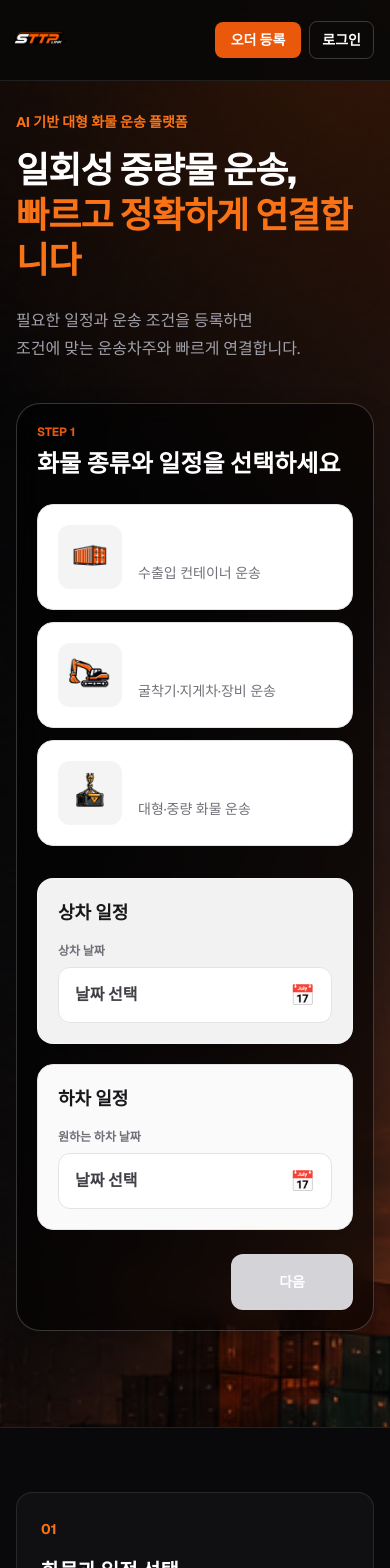
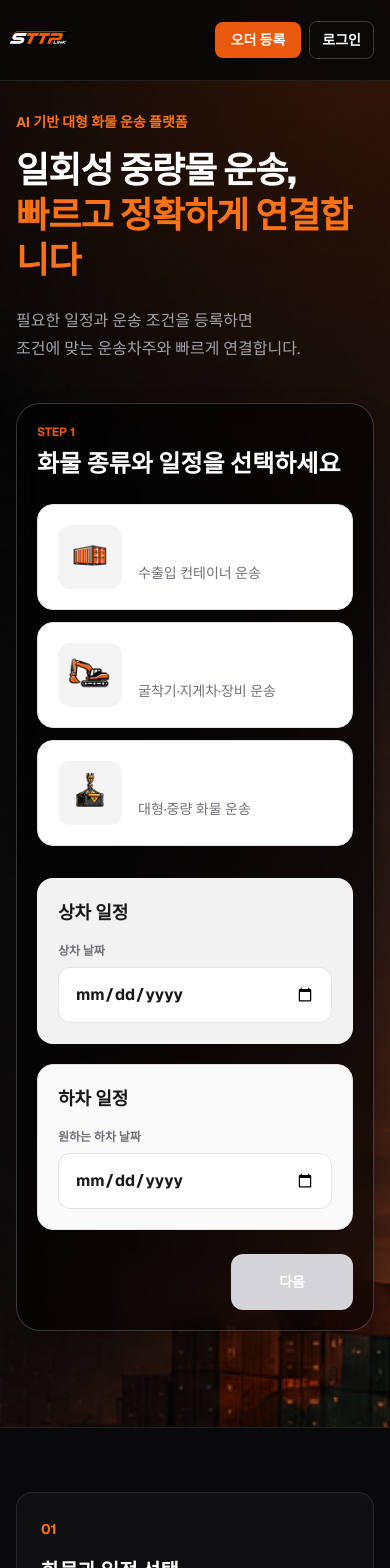
Before and after one commit to sttplink-phew/sttplink, a Next.js app: page / in a window 390 px wide. Shown: the top 1568 px of the page. Built offline with nearby package versions, Linux system fonts and the light colour scheme; no server answers.

Commit message:
fix mobile date picker and update order price

```diff
--- a/src/app/page.tsx
+++ b/src/app/page.tsx
@@ -149,28 +149,13 @@ function DatePickerField({
         {label}
       </span>
 
-      <button
-        type="button"
-        onClick={openCalendar}
-        className={`flex h-14 w-full items-center justify-between rounded-xl border px-4 text-left font-bold transition ${
-          value
-            ? "border-orange-500 bg-orange-50 text-orange-700"
-            : "border-zinc-200 bg-white text-zinc-700 hover:border-orange-400"
-        }`}
-      >
-        <span>{formatSimpleDate(value)}</span>
-        <span className="text-xl" aria-hidden="true">
-          📅
-        </span>
-      </button>
-
       <input
         ref={inputRef}
         type="date"
         min={min}
         value={value}
         onChange={(event) => onChange(event.target.value)}
-        className="sr-only"
+        className="h-14 w-full rounded-xl border border-zinc-200 bg-white px-4 font-bold text-zinc-900 outline-none focus:border-orange-500 focus:ring-2 focus:ring-orange-100"
       />
     </div>
   );
--- a/src/components/layout/Header.tsx
+++ b/src/components/layout/Header.tsx
@@ -42,7 +42,7 @@ export function Header() {
     width={750}
     height={250}
     priority
-    className="h-16 w-auto -ml-4 sm:h-20 sm:-ml-6 object-contain"
+   className="h-20 w-auto -ml-6 sm:h-36 sm:-ml-12 object-contain"
   />
 </Link>
 
```
